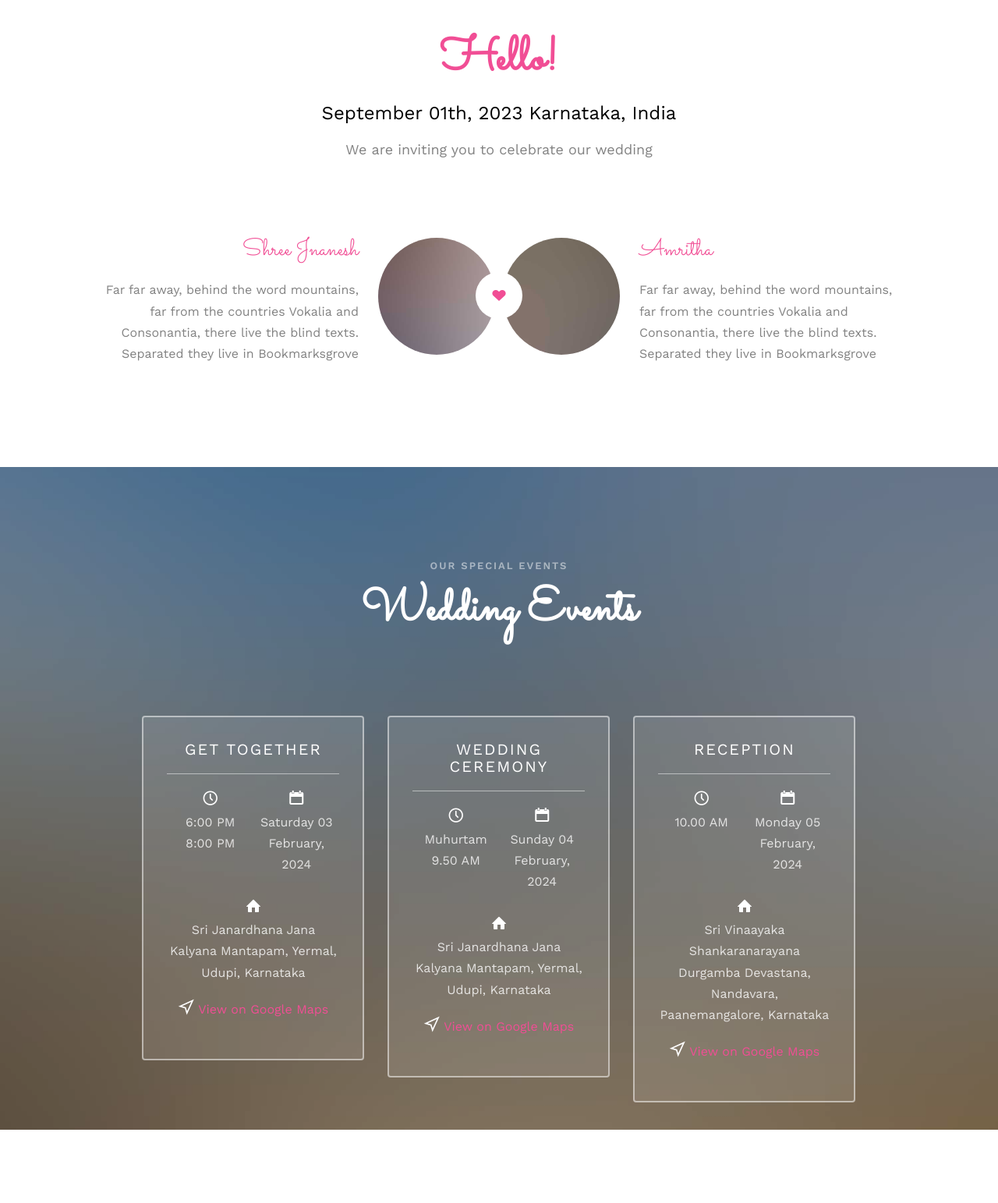
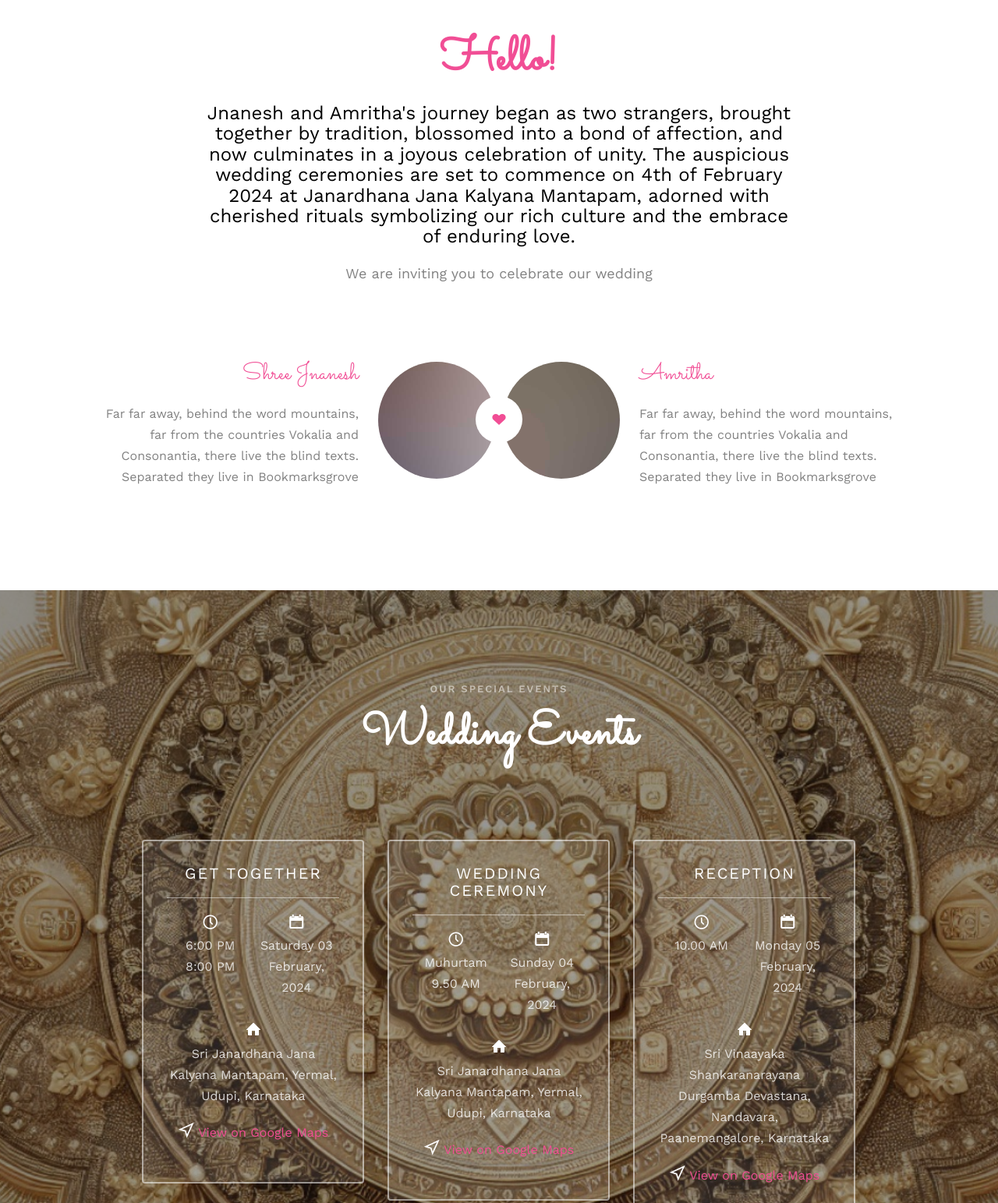
Before and after one commit to shreejnanesh/SJAS_wedding, a plain HTML site: page index.html in a window 1280 px wide. Shown: the part 980-2523 px from the top of the page at 78% size. Drawn offline with nearby package versions, Linux system fonts and the light colour scheme; files whose address does not match are found by name.

Commit message:
added background images  and contents

```diff
--- a/index.html
+++ b/index.html
@@ -99,7 +99,8 @@
 			<div class="row">
 				<div class="col-md-8 col-md-offset-2 text-center fh5co-heading animate-box">
 					<h2>Hello!</h2>
-					<h3>September 01th, 2023 Karnataka, India</h3>
+					<h3>Jnanesh and Amritha's journey began as two strangers, brought together by tradition, blossomed into a bond of affection, and now culminates in a joyous celebration of unity. The auspicious wedding ceremonies are set to commence on 4th of February 2024 at Janardhana Jana Kalyana Mantapam, adorned with cherished rituals symbolizing our rich culture and the embrace of enduring love.</h3>
+					<!-- <h3>September 01th, 2023 Karnataka, India</h3> -->
 					<p>We are inviting you to celebrate our wedding</p>
 				</div>
 			</div>
@@ -127,7 +128,7 @@
 		</div>
 	</div>
 
-	<div id="fh5co-event" class="fh5co-bg" style="background-image:url(images/img_bg_3.jpg);">
+	<div id="fh5co-event" class="fh5co-bg" style="background-image:url(images/img_bg_3_replacement.jpeg);">
 		<div class="overlay"></div>
 		<div class="container">
 			<div class="row">
@@ -259,13 +260,13 @@
 				<div class="col-md-8 col-md-offset-2 text-center fh5co-heading animate-box">
 					<span>Our Memories</span>
 					<h2>Wedding Gallery</h2>
-					<p>Far far away, behind the word mountains, far from the countries Vokalia and Consonantia, there live the blind texts.</p>
+					<p>Dive into our captivating photo album, capturing moments from laughter-filled days to serene evenings, encapsulating our journey together.</p>
 				</div>
 			</div>
 			<div class="row row-bottom-padded-md">
 				<div class="col-md-12">
 					<ul id="fh5co-gallery-list">
-
+<!--
 						<li class="one-third animate-box" data-animate-effect="fadeIn" style="background-image: url(images/gallery-1.jpg); ">
 						<a href="images/gallery-1.jpg">
 							<div class="case-studies-summary">
@@ -316,7 +317,7 @@
 									<h2>Skater man in the road</h2>
 								</div>
 							</a>
-						</li>
+						</li> -->
 
 						<li class="one-third animate-box" data-animate-effect="fadeIn" style="background-image: url(images/gallery-7.jpg); ">
 							<a href="#" class="color-4">
```
Also changed, not shown: images/img_bg_3_replacement.jpeg (added).
